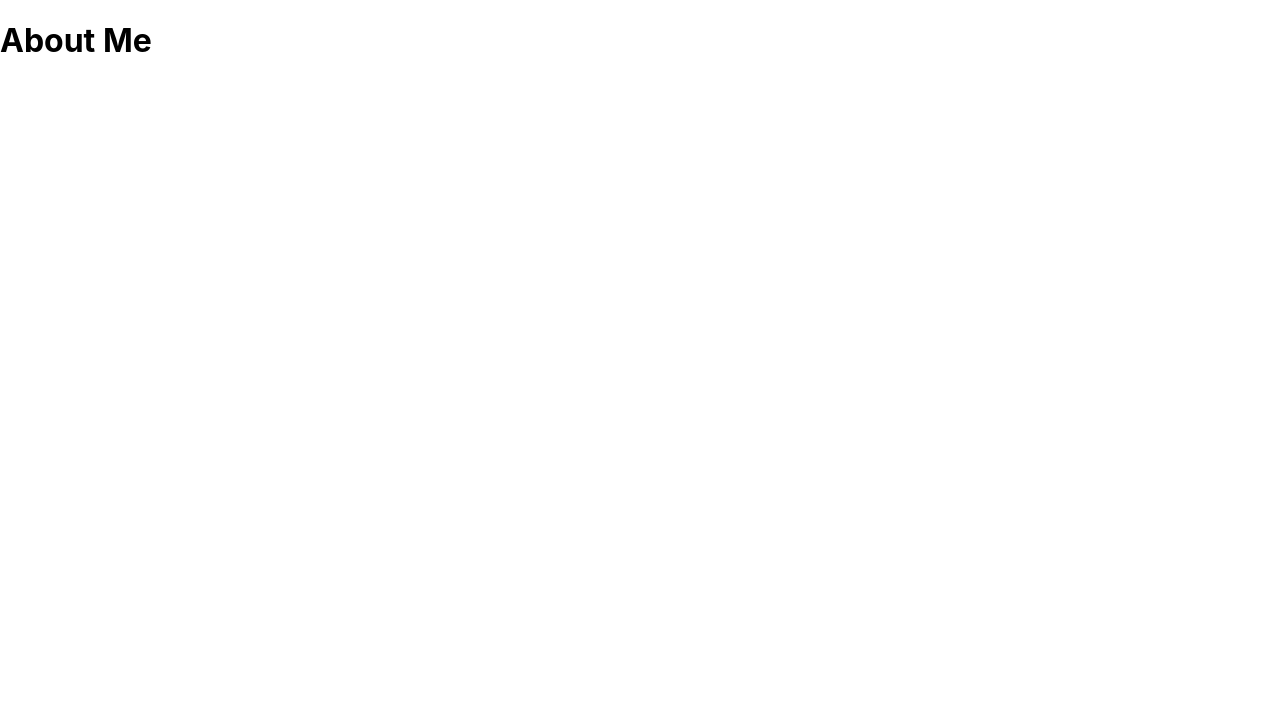
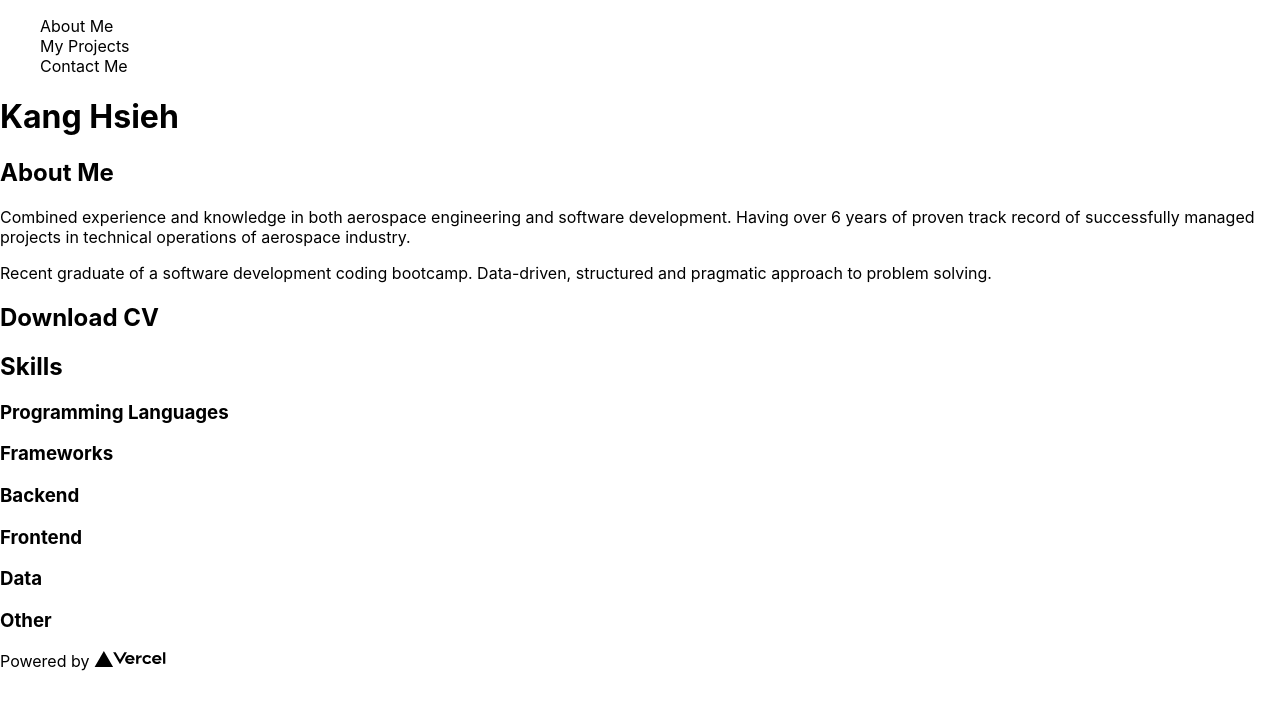
Before and after one commit to kanghsieh/profile, a Next.js app: page /about-me in a window 1280 px wide. Shown: the top 710 px of the page. Built offline with nearby package versions, Linux system fonts and the light colour scheme.

Commit message:
setup scss

```diff
--- /dev/null
+++ b/components/layout/header.js
@@ -0,0 +1,24 @@
+import Link from "next/link";
+import styles from './header.module.scss';
+
+function Header(props) {
+  return (
+    <header>
+      <nav>
+        <ul className={styles.list}>
+          <li>
+            <Link href="/about-me">About Me</Link>
+          </li>
+          <li>
+            <Link href="/projects">My Projects</Link>
+          </li>
+          <li>
+            <Link href="/contact-me">Contact Me</Link>
+          </li>
+        </ul>
+      </nav>
+    </header>
+  )
+}
+
+export default Header;
--- /dev/null
+++ b/components/layout/header.module.scss
@@ -0,0 +1,8 @@
+@import 'styles/variables';
+
+nav {
+  .list {
+    list-style-type: none;
+  }
+
+}
--- a/components/layout/layout.js
+++ b/components/layout/layout.js
@@ -0,0 +1,34 @@
+import Head from 'next/head'
+import Image from 'next/image'
+import Header from './header';
+import { Fragment } from "react"
+import styles from './layout.module.scss';
+
+function Layout(props) {
+  return (
+    <Fragment>
+      <Head>
+        <title>Kang&apos;s Profile</title>
+        <meta name="description" content="Generated by create next app" />
+        <link rel="icon" href="/favicon.ico" />
+        <link rel="stylesheet" href="https://cdn.jsdelivr.net/gh/devicons/devicon@v2.15.1/devicon.min.css" />
+      </Head>
+      <Header />
+      <main>{props.children}</main>
+      <footer className={styles.footer}>
+        <a
+          href="https://vercel.com?utm_source=create-next-app&utm_medium=default-template&utm_campaign=create-next-app"
+          target="_blank"
+          rel="noopener noreferrer"
+        >
+          Powered by{' '}
+          <span className={styles.logo}>
+            <Image src="/vercel.svg" alt="Vercel Logo" width={72} height={16} />
+          </span>
+        </a>
+      </footer>
+    </Fragment>
+  )
+}
+
+export default Layout;
--- a/pages/_app.js
+++ b/pages/_app.js
@@ -1,7 +1,12 @@
-import '../styles/globals.css'
+import '../styles/globals.scss'
+import Layout from '../components/layout/layout'
 
 function MyApp({ Component, pageProps }) {
-  return <Component {...pageProps} />
+  return (
+    <Layout>
+      <Component {...pageProps} />
+    </Layout>
+  )
 }
 
 export default MyApp
--- a/pages/about-me/index.js
+++ b/pages/about-me/index.js
@@ -3,7 +3,38 @@ import styles from './index.module.scss';
 function AboutMe() {
   return (
     <div className={styles.container}>
-      <h1>About Me</h1>
+      <h1>Kang Hsieh</h1>
+      <div>
+        <div>
+          <h2>About Me</h2>
+          <p>Combined experience and knowledge in both aerospace engineering and software development. Having over 6 years of proven track record of successfully managed projects in technical operations of aerospace industry.</p>
+          <p>Recent graduate of a software development coding bootcamp. Data-driven, structured and pragmatic approach to problem solving.</p>
+        </div>
+        <div>
+          <h2>Download CV</h2>
+        </div>
+      </div>
+      <div>
+        <h2>Skills</h2>
+        <div>
+          <h3>Programming Languages</h3>
+        </div>
+        <div>
+          <h3>Frameworks</h3>
+        </div>
+        <div>
+          <h3>Backend</h3>
+        </div>
+        <div>
+          <h3>Frontend</h3>
+        </div>
+        <div>
+          <h3>Data</h3>
+        </div>
+        <div>
+          <h3>Other</h3>
+        </div>
+      </div>
     </div>
   )
 }
--- a/pages/projects/index.js
+++ b/pages/projects/index.js
@@ -4,6 +4,12 @@ function Projects() {
   return (
     <div className={styles.container}>
       <h1>My Projects</h1>
+      <div>
+        <h2>GymAlly</h2>
+      </div>
+      <div>
+        <h2>Help Local</h2>
+      </div>
     </div>
   )
 }
--- /dev/null
+++ b/styles/_variables.scss
@@ -0,0 +1,2 @@
+$font-stack: Helvetica, sans-serif;
+$primary-color: #d51b1b;
--- a/styles/globals.css
+++ b/styles/globals.scss
@@ -1,3 +1,5 @@
+@import 'styles/variables';
+
 html,
 body {
   padding: 0;
```
Also changed, not shown: pages/index.js (+4 -30 lines), components/layout/layout.module.scss (added), styles/Home.module.scss (renamed from styles/Home.module.css).
